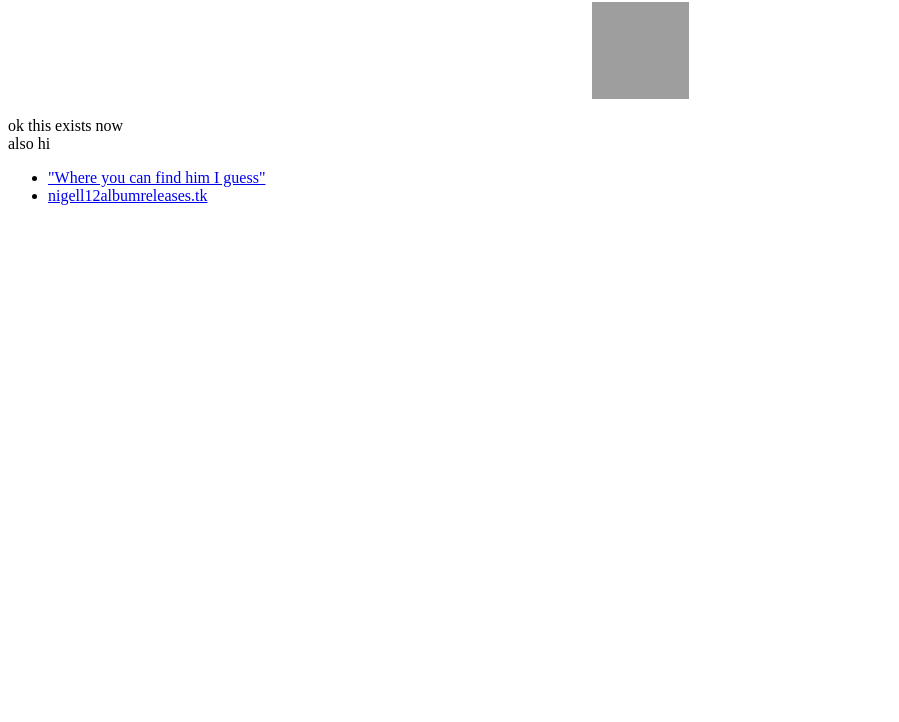
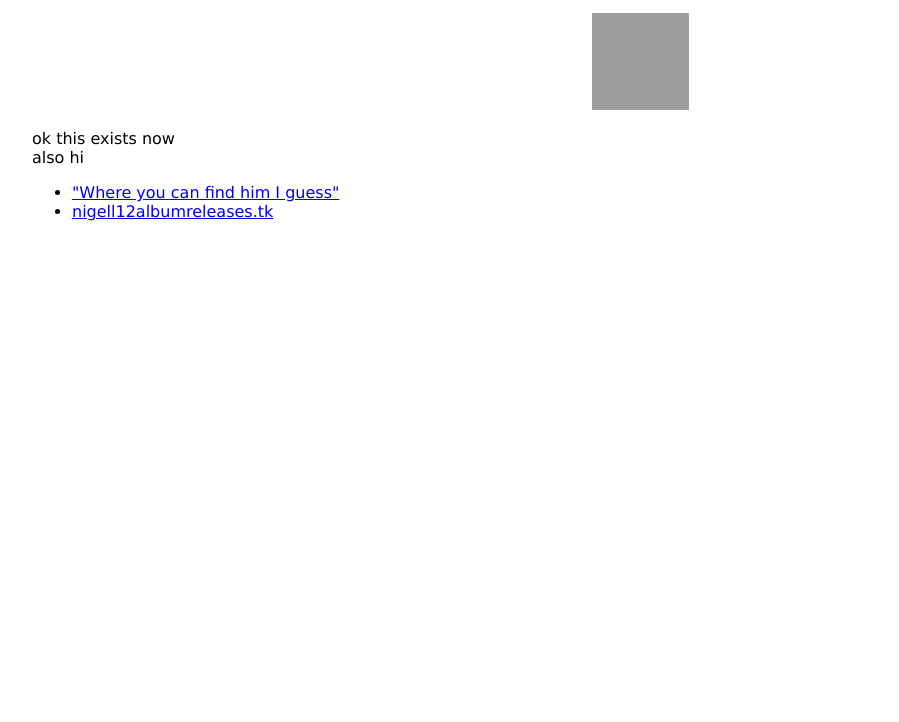
Before and after one commit to NigelL12/nigell12.github.io, a plain HTML site: page index.html in a window 1280 px wide. Shown: the part 78-800 px from the top of the page, without its empty margins (0-899 px from the left). Drawn offline with Linux system fonts and the light colour scheme; grey boxes are pictures that could not be loaded.

Commit message:
Update index.html

```diff
--- a/index.html
+++ b/index.html
@@ -3,6 +3,8 @@
 <html>
 <head>
 <title>NigelL12's Website</title>
+  <meta name="description" content="ok cool you're reading this">
+  <link rel="stylesheet" type="text/css" href="style.css">
 </head>
 <div>
 <h1 style="text-align: center;"><span style="color: #3366ff;">NigelL12's Website :)))</span></h1>
```
